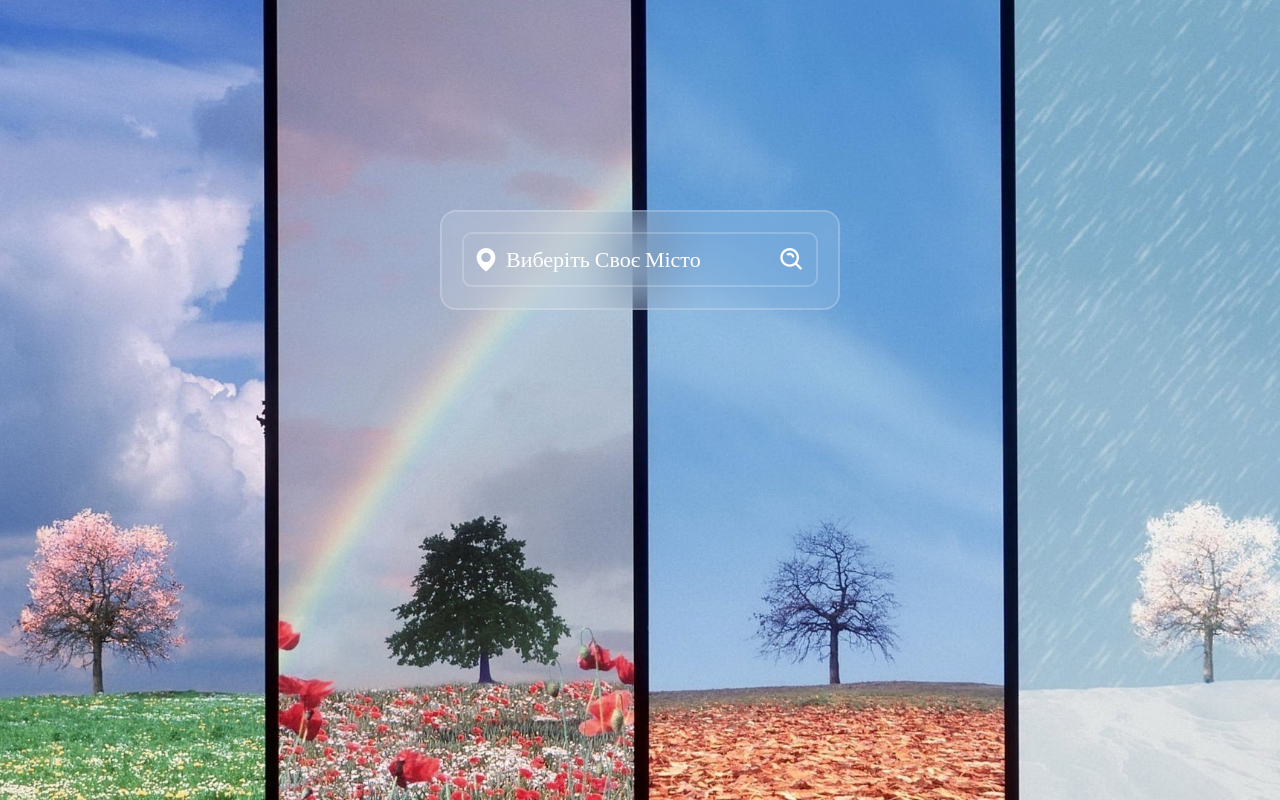
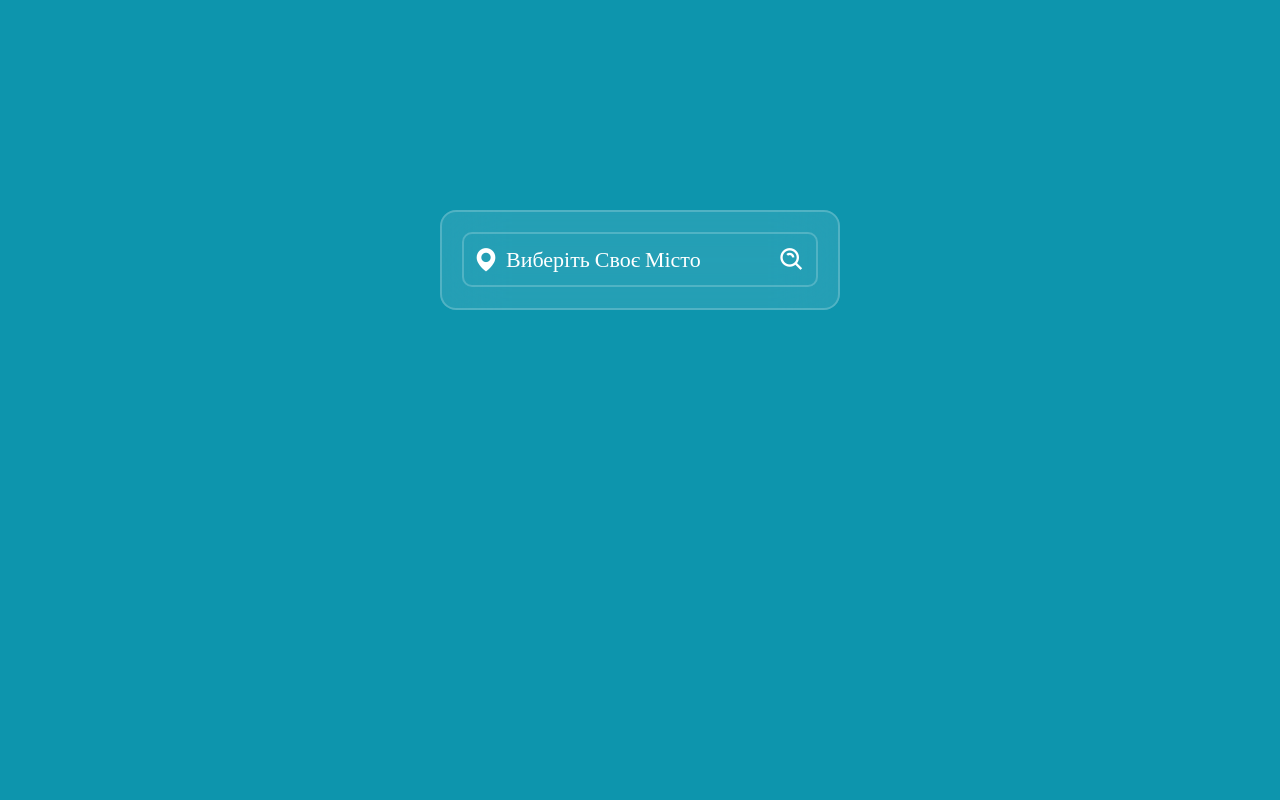
Before and after one commit to VladBoguslavskiy/weather, a plain HTML site: page index.html in a window 1280 px wide. Drawn offline with nearby package versions, Linux system fonts and the light colour scheme.

Commit message:
Update styles.css

```diff
--- a/styles.css
+++ b/styles.css
@@ -12,7 +12,7 @@ body {
     justify-content: center;
     align-items: center;
     min-height: 100vh;
-    background:url('./img/bg.jpg') ;
+    background: rgb(13, 149, 173);
     background-size: cover;
     background-position: center;
 }
```
